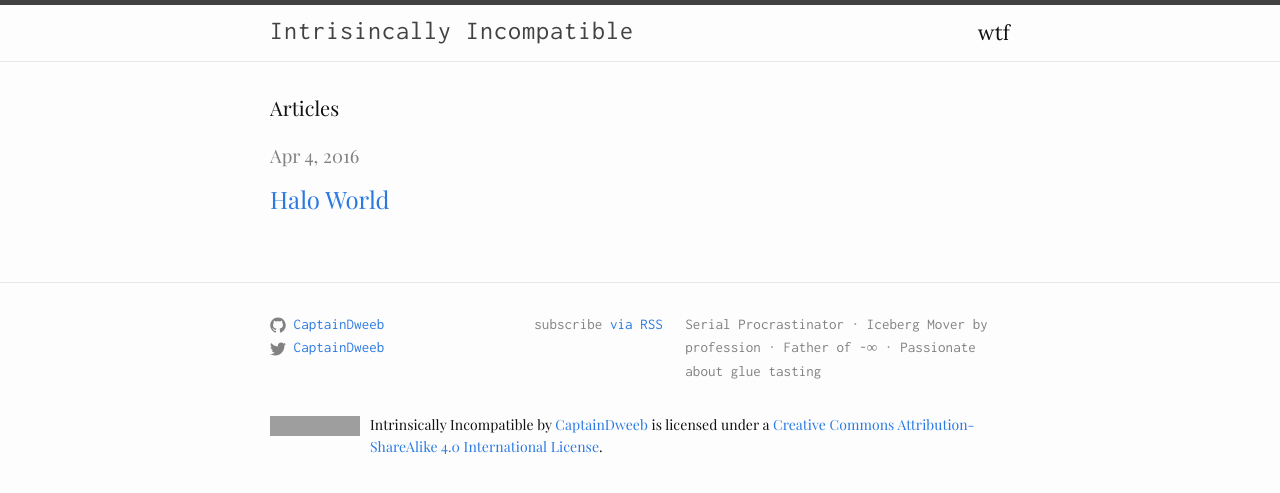
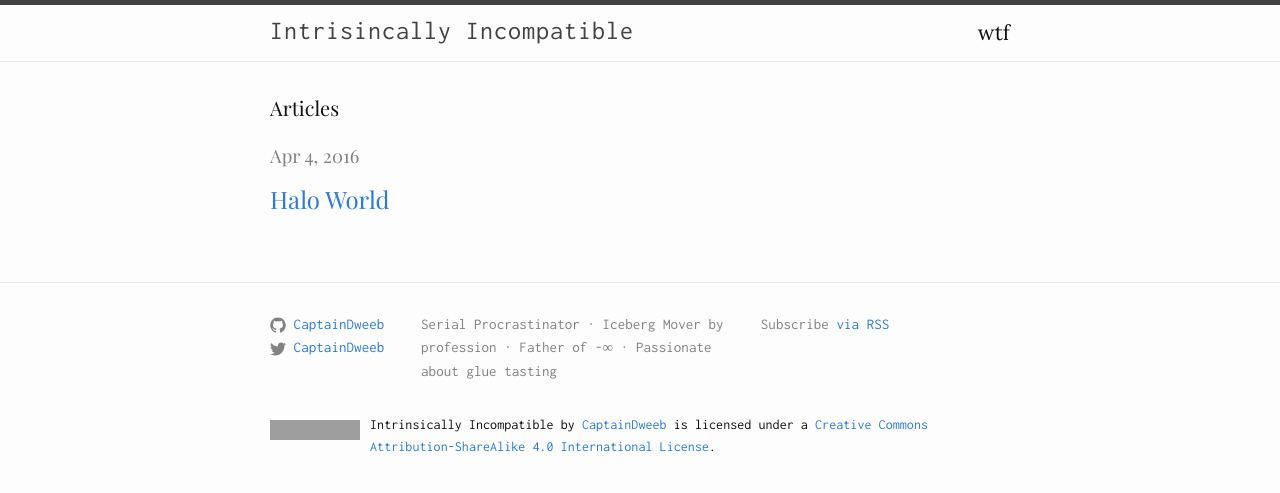
Before and after one commit to captaindweeb/captaindweeb.github.io, a Jekyll site: the page built from index.html, in a window 1280 px wide. Shown: the top 493 px of the page. Built offline with Jekyll 4.4.1, drawn with Linux system fonts in a browser that asks for light colours; some web fonts are replaced; grey boxes are pictures that could not be loaded.

Commit message:
Move things around a bit

```diff
--- a/_includes/footer.html
+++ b/_includes/footer.html
@@ -3,7 +3,7 @@
   <div class="wrapper">
 
     <div class="footer-col-wrapper">
-      <div class="footer-col footer-col-1">
+      <div class="footer-col footer-col-2">
         <ul class="social-media-list">
           {% if site.github_username %}
           <li>
@@ -19,13 +19,14 @@
         </ul>
       </div>
 
-      <div class="footer-col footer-col-2">
-      <p class="rss-subscribe">subscribe <a href="{{ "/feed.xml" | prepend: site.baseurl }}">via RSS</a></p>
-      </div>
-
       <div class="footer-col footer-col-3">
         <p>{{ site.description }}</p>
       </div>
+
+      <div class="footer-col footer-col-1">
+      <p class="rss-subscribe">Subscribe <a href="{{ "/feed.xml" | prepend: site.baseurl }}">via RSS</a></p>
+      </div>
+
     </div>
     <div class="license">
       <div>
--- a/_sass/_layout.scss
+++ b/_sass/_layout.scss
@@ -118,6 +118,10 @@
 
 .license {
   font-size: 14px;
+  font-family: "Inconsolata";
+  img {
+    margin-top: 6px;
+  }
   div:first-child {
     float: left;
     margin-right: 10px;
```
